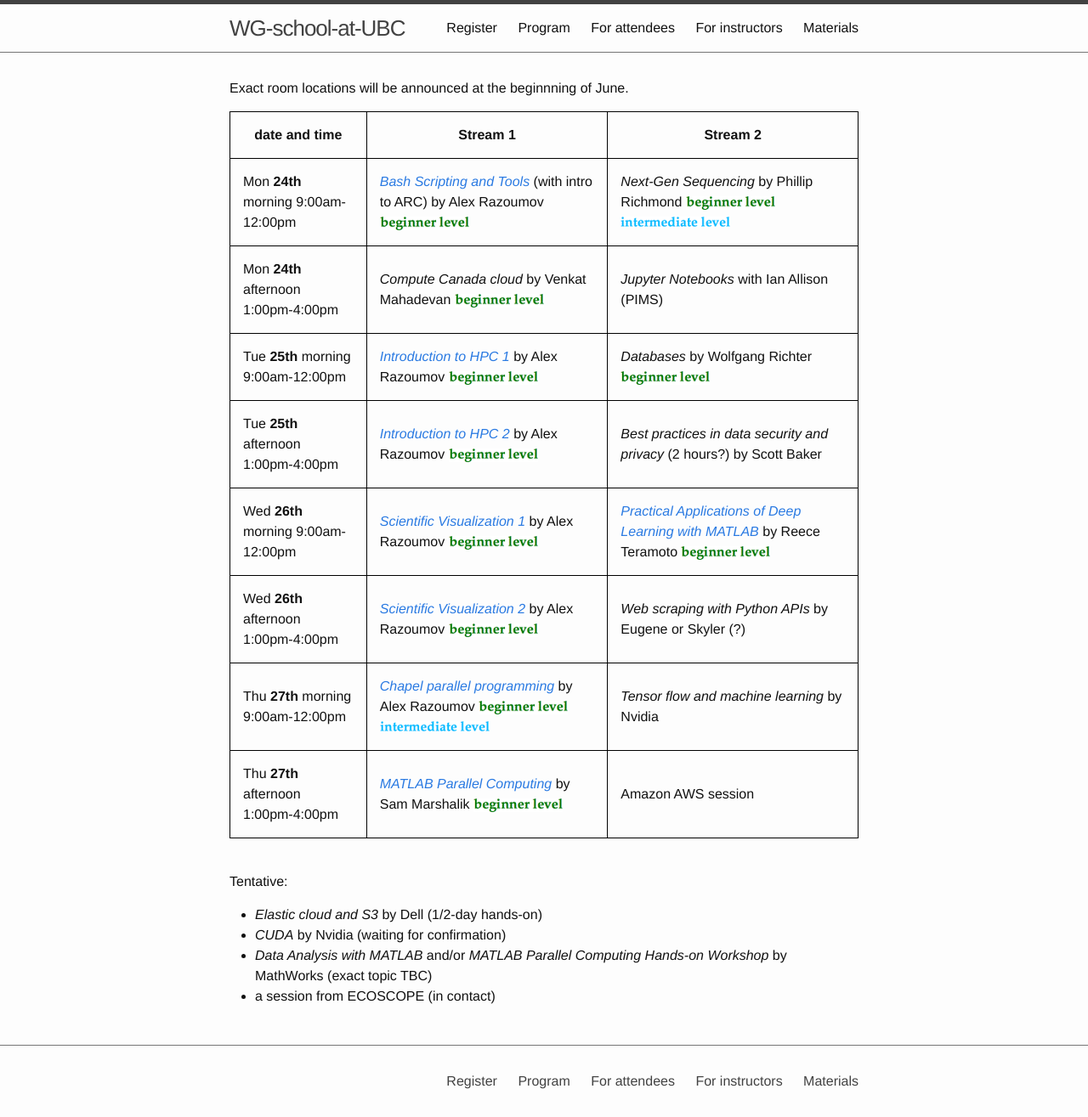
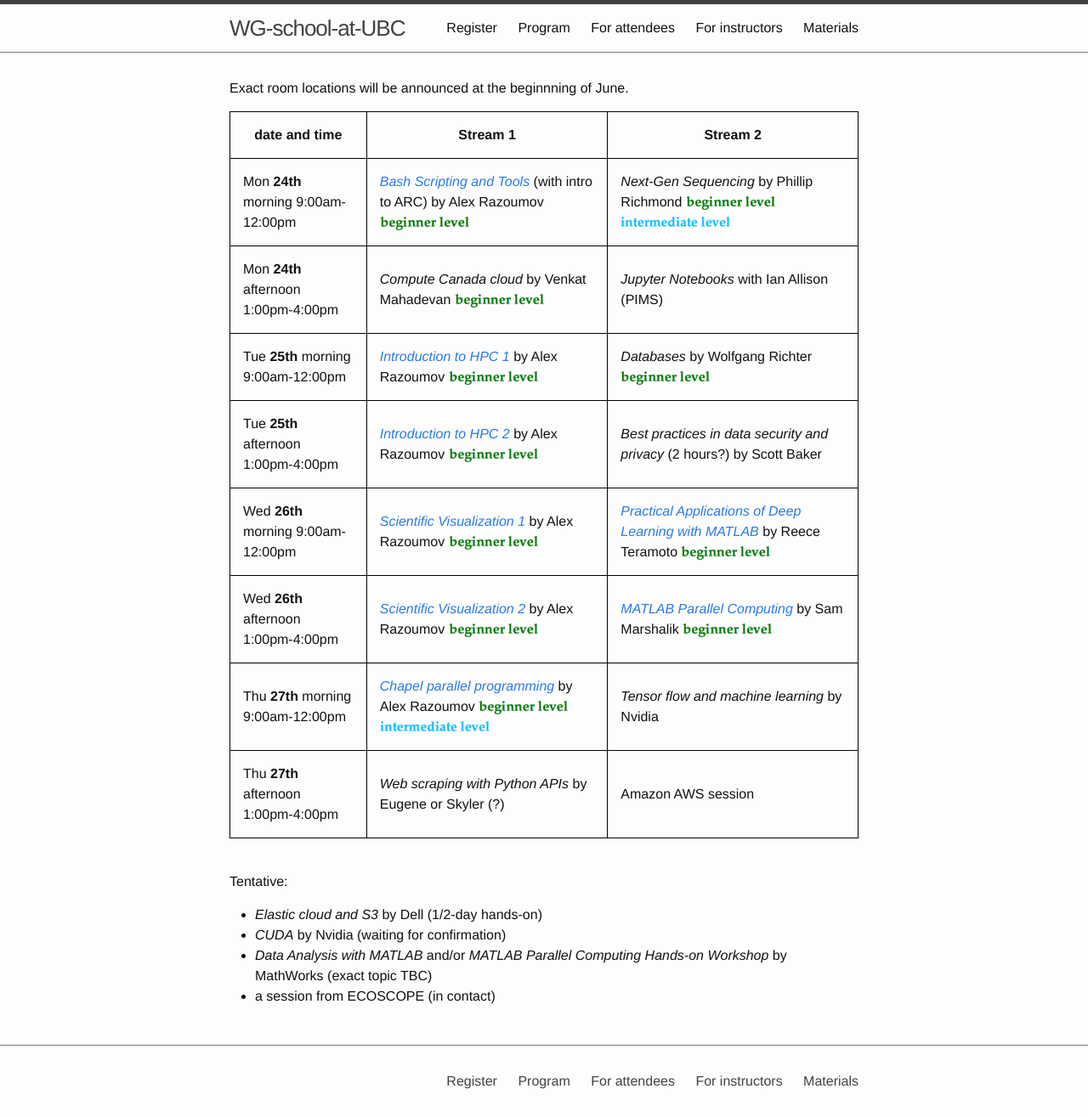
Before and after one commit to WestGrid/ubcSummerSchool2019, a Jekyll site: the page built from 1-program.md, in a window 1280 px wide. Shown: the whole page at 85% size. Built offline with Jekyll 4.4.1, drawn with Linux system fonts in a browser that asks for light colours.

```diff
--- a/1-program.md
+++ b/1-program.md
@@ -17,9 +17,9 @@ Exact room locations will be announced at the beginnning of June.
 | Tue **25th** morning 9:00am-12:00pm | [*Introduction to HPC 1*](introHPC) by Alex Razoumov {{beg}} | *Databases* by Wolfgang Richter {{beg}} |
 | Tue **25th** afternoon 1:00pm-4:00pm | [*Introduction to HPC 2*](introHPC) by Alex Razoumov {{beg}} | *Best practices in data security and privacy* (2 hours?) by Scott Baker |
 | Wed **26th** morning 9:00am-12:00pm | [*Scientific Visualization 1*](visualization) by Alex Razoumov {{beg}} | [*Practical Applications of Deep Learning with MATLAB*](deepLearningMatlab) by Reece Teramoto {{beg}}  |
-| Wed **26th** afternoon 1:00pm-4:00pm | [*Scientific Visualization 2*](visualization) by Alex Razoumov {{beg}} | *Web scraping with Python APIs* by Eugene or Skyler (?) |
+| Wed **26th** afternoon 1:00pm-4:00pm | [*Scientific Visualization 2*](visualization) by Alex Razoumov {{beg}} | [*MATLAB Parallel Computing*](parallelMatlab) by Sam Marshalik {{beg}} |
 | Thu **27th** morning 9:00am-12:00pm | [*Chapel parallel programming*](chapel) by Alex Razoumov {{beg}}{{int}} | *Tensor flow and machine learning* by Nvidia |
-| Thu **27th** afternoon 1:00pm-4:00pm | [*MATLAB Parallel Computing*](parallelMatlab) by Sam Marshalik {{beg}} | Amazon AWS session |
+| Thu **27th** afternoon 1:00pm-4:00pm | *Web scraping with Python APIs* by Eugene or Skyler (?) | Amazon AWS session |
 {:.mbtablestyle}
 
 &nbsp;
```
